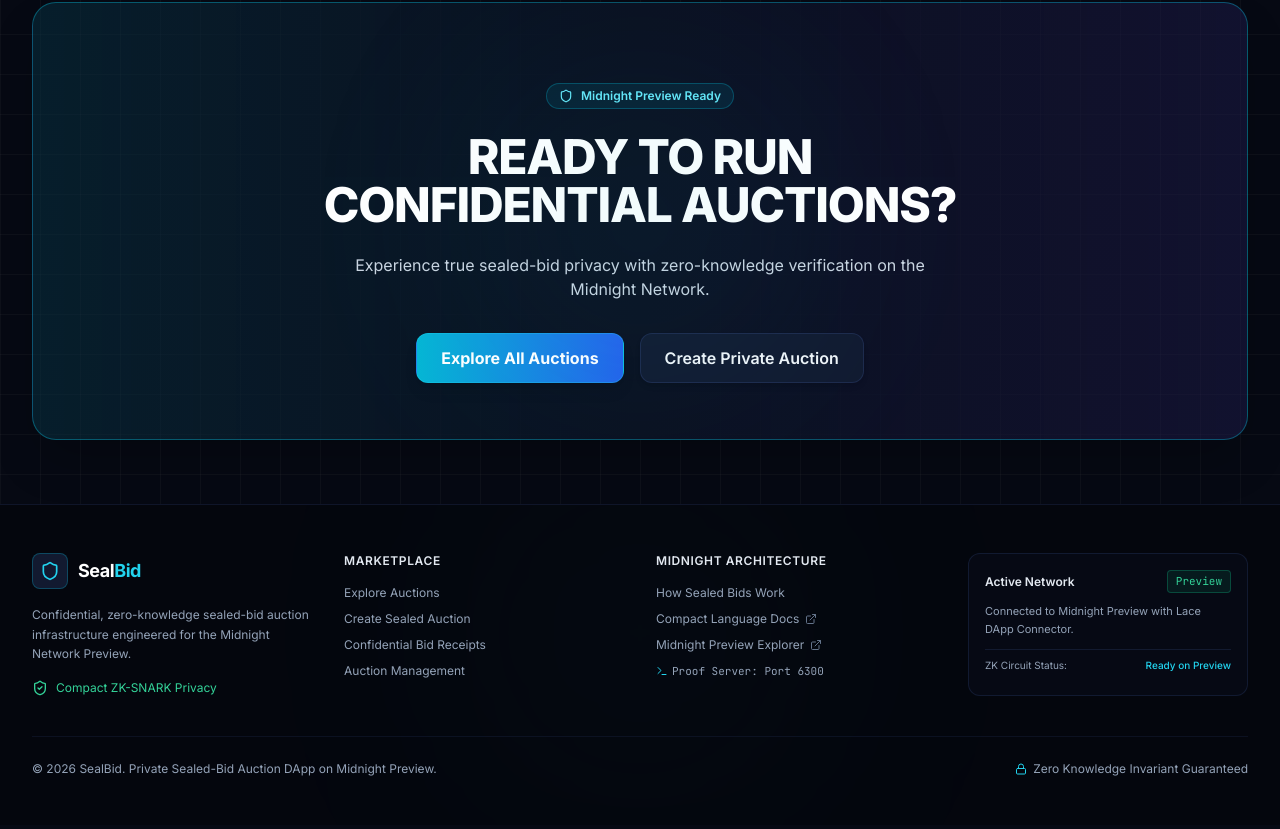
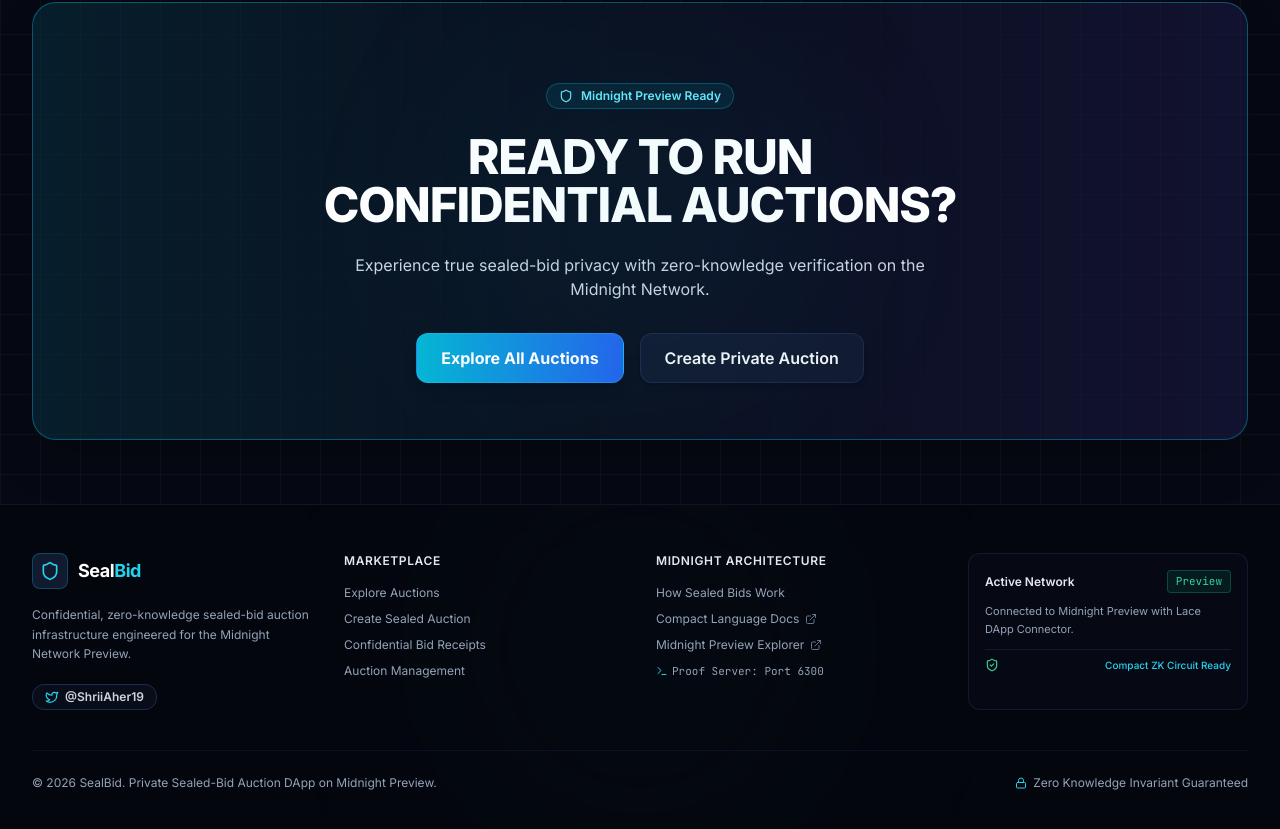
Before and after one commit to Shrikant1a/sealbid, a React (Vite) app: page / in a window 1280 px wide. Shown: the part 3126-3955 px from the top of the page. Built offline with nearby package versions, Linux system fonts and the light colour scheme.

Commit message:
docs: update official X profile to https://x.com/ShriiAher19 (@ShriiAher19)

```diff
--- a/src/components/layout/Footer.tsx
+++ b/src/components/layout/Footer.tsx
@@ -1,6 +1,6 @@
 import React from 'react';
 import { Link } from 'react-router-dom';
-import { Shield, Lock, ExternalLink, ShieldCheck, Terminal } from 'lucide-react';
+import { Shield, Lock, ExternalLink, ShieldCheck, Terminal, Twitter } from 'lucide-react';
 import { useWallet } from '../../context/WalletContext';
 
 export const Footer: React.FC = () => {
@@ -13,7 +13,7 @@ export const Footer: React.FC = () => {
 
       <div className="max-w-7xl mx-auto px-4 sm:px-6 lg:px-8 relative z-10">
         <div className="grid grid-cols-1 md:grid-cols-4 gap-8 mb-10">
-          {/* Col 1: Brand */}
+          {/* Col 1: Brand & Socials */}
           <div className="space-y-4 md:col-span-1">
             <Link to="/" className="flex items-center gap-2.5">
               <div className="flex items-center justify-center w-9 h-9 rounded-lg bg-midnight-800 border border-cyan-500/30">
@@ -26,9 +26,16 @@ export const Footer: React.FC = () => {
             <p className="text-xs text-slate-400 leading-relaxed">
               Confidential, zero-knowledge sealed-bid auction infrastructure engineered for the Midnight Network {network}.
             </p>
-            <div className="flex items-center gap-2 text-xs text-emerald-400">
-              <ShieldCheck className="w-4 h-4" />
-              <span>Compact ZK-SNARK Privacy</span>
+            <div className="flex items-center gap-3 pt-1">
+              <a
+                href="https://x.com/ShriiAher19"
+                target="_blank"
+                rel="noopener noreferrer"
+                className="inline-flex items-center gap-1.5 px-3 py-1 rounded-xl bg-midnight-900 border border-midnight-700 text-xs font-semibold text-slate-300 hover:text-white hover:border-cyan-500/40 transition-all"
+              >
+                <Twitter className="w-3.5 h-3.5 text-cyan-400" />
+                <span>@ShriiAher19</span>
+              </a>
             </div>
           </div>
 
@@ -115,8 +122,8 @@ export const Footer: React.FC = () => {
               Connected to Midnight {network} with Lace DApp Connector.
             </p>
             <div className="pt-2 border-t border-midnight-800 text-[10px] text-slate-400 flex items-center justify-between">
-              <span>ZK Circuit Status:</span>
-              <span className="text-cyan-400 font-medium">Ready on {network}</span>
+              <ShieldCheck className="w-3.5 h-3.5 text-emerald-400" />
+              <span className="text-cyan-400 font-medium">Compact ZK Circuit Ready</span>
             </div>
           </div>
         </div>
```
Also changed, not shown: 1 other file (tests, documents, lock files or other folders).
